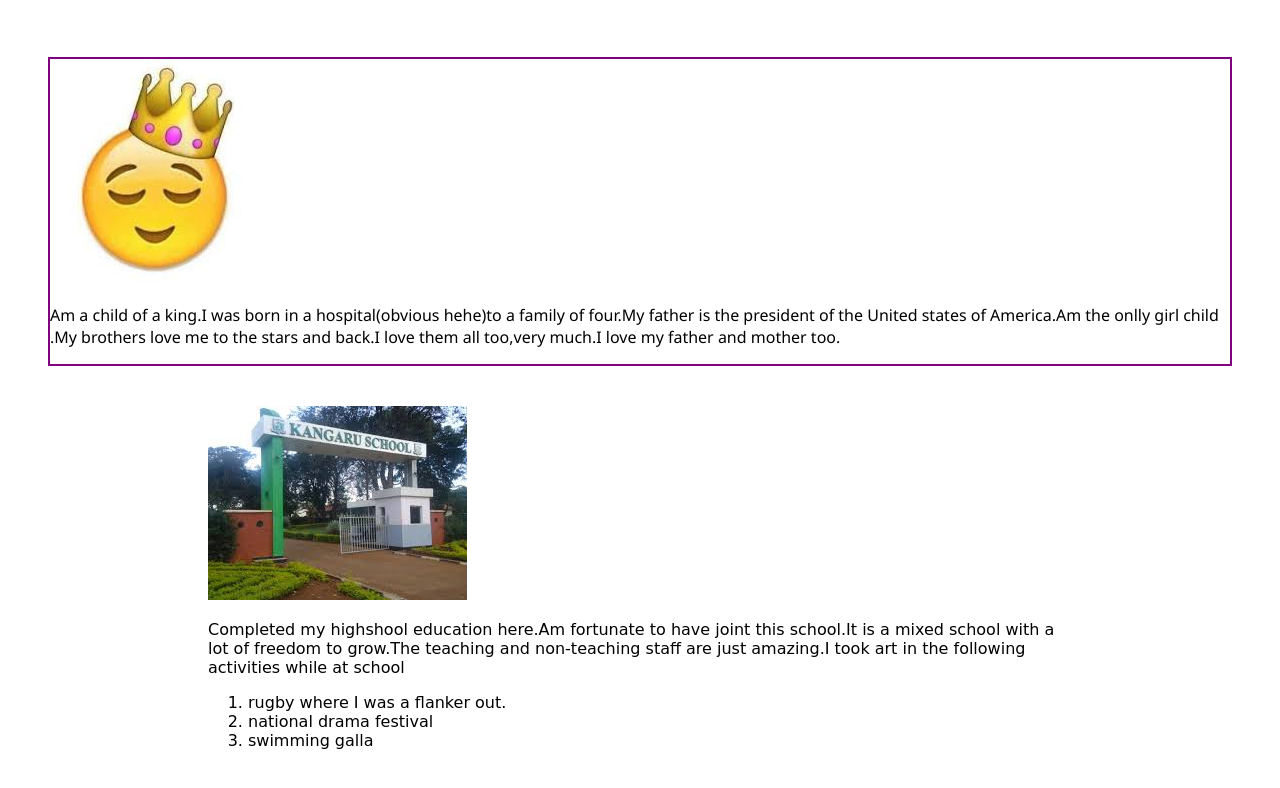
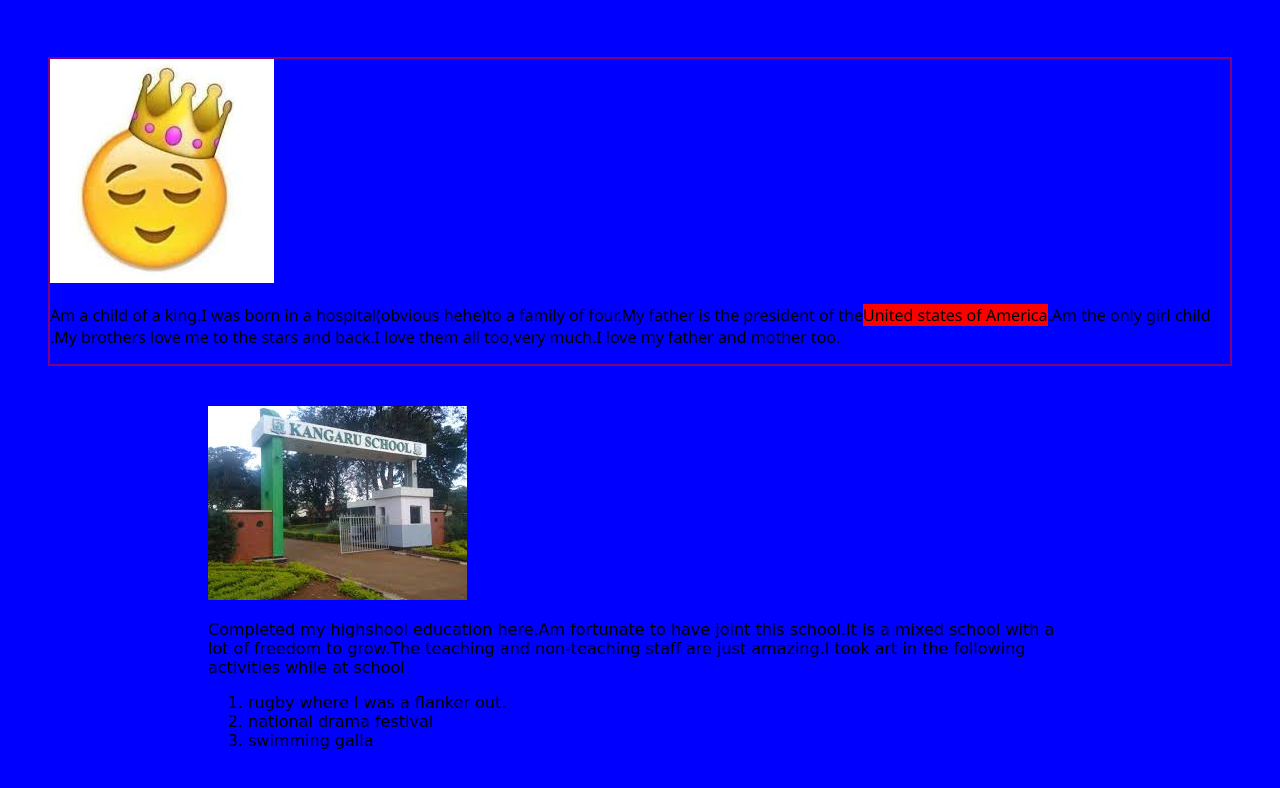
Before and after one commit to newtontush/ip, a plain HTML site: page ip.html in a window 1280 px wide. Shown: the part 654-1442 px from the top of the page. Drawn offline with Linux system fonts and the light colour scheme.

Commit message:
Add span elements

```diff
--- a/css/styles.css
+++ b/css/styles.css
@@ -1,6 +1,5 @@
 body {
-
-   background-color: white;
+    background-color: blue;
 }
 h1 {
     color: rgb(189, 164, 164);
@@ -23,3 +22,6 @@ h1 {
     margin:200px;
     padding: 6px red;
 }
+.poor {
+    background-color: red;
+}
--- a/ip.html
+++ b/ip.html
@@ -16,7 +16,7 @@
     </div>
         <h2>About me</h2>
         <div class="unimportant">
-        <img src="download.jpeg" alt="an image of a king"/><p>Am a child of a king.I was born in a hospital(obvious hehe)to a family of four.My father is the president of the United states of America.Am the onlly girl child .My brothers love me to the stars and back.I love them all too,very much.I love my father and mother too.</p>
+        <img src="download.jpeg" alt="an image of a king"/><p>Am a child of a king.I was born in a hospital(obvious hehe)to a family of four.My father is the president of the<span class="poor">United states of America</span>.Am the only girl child .My brothers love me to the stars and back.I love them all too,very much.I love my father and mother too.</p>
         </div>
         <div class="wise">
         <img src="kangaru.jpeg" alt="an image of kanaru school"/><p>Completed my highshool education here.Am fortunate to have joint this school.It is a mixed school with a lot of freedom to grow.The teaching and non-teaching staff are just amazing.I took art in the following activities while at school</p>
```
